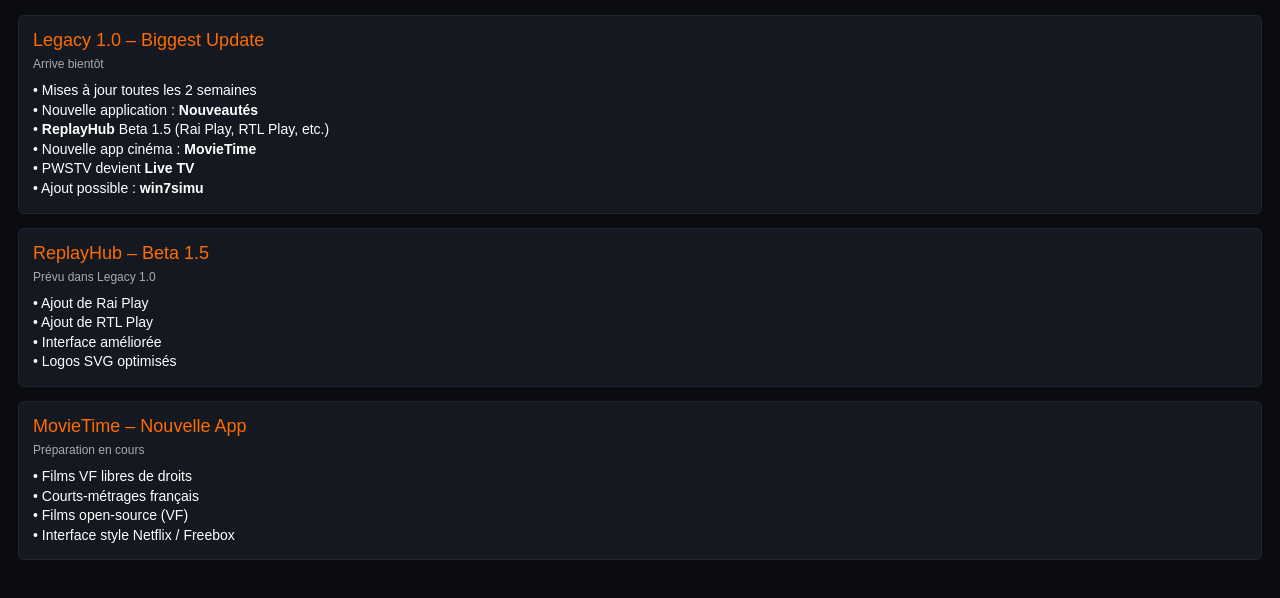
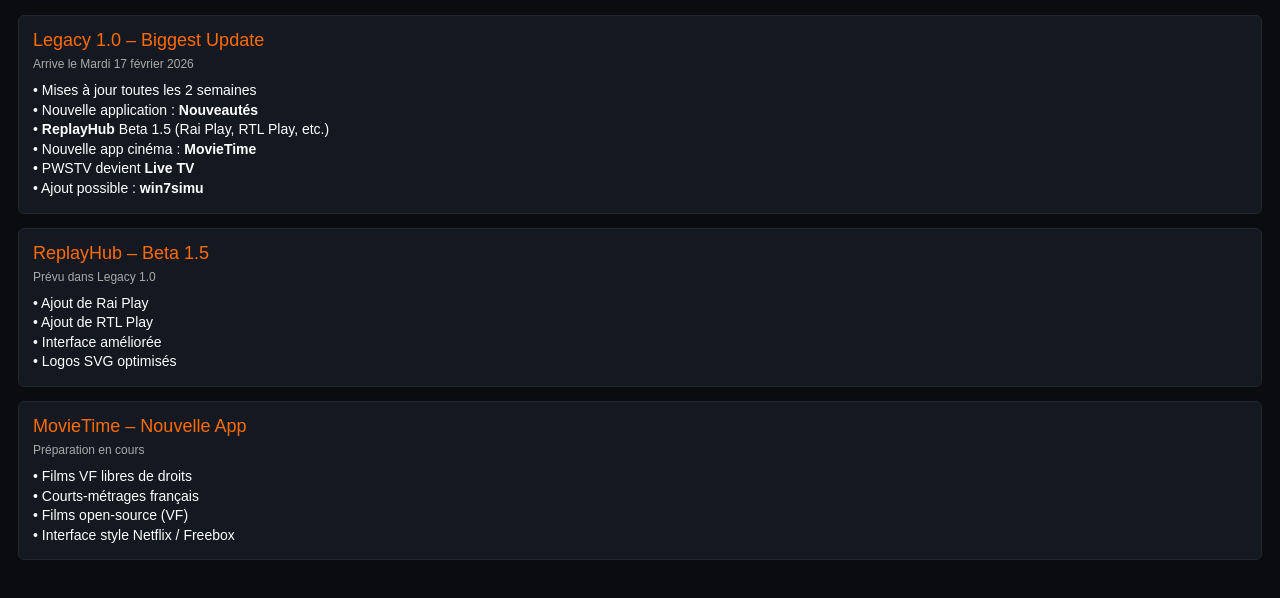
Before and after one commit to MxsbDream/NewINpws, a plain HTML site: page index.html in a window 1280 px wide. Shown: the part 66-664 px from the top of the page. Drawn offline with Linux system fonts and the light colour scheme.

Commit message:
Update release date in index.html

```diff
--- a/index.html
+++ b/index.html
@@ -58,7 +58,7 @@
 
     <div class="update">
         <div class="update-title">Legacy 1.0 – Biggest Update</div>
-        <div class="update-date">Arrive bientôt</div>
+        <div class="update-date">Arrive le Mardi 17 février 2026</div>
         <div class="update-desc">
             • Mises à jour toutes les 2 semaines<br>
             • Nouvelle application : <b>Nouveautés</b><br>
```
